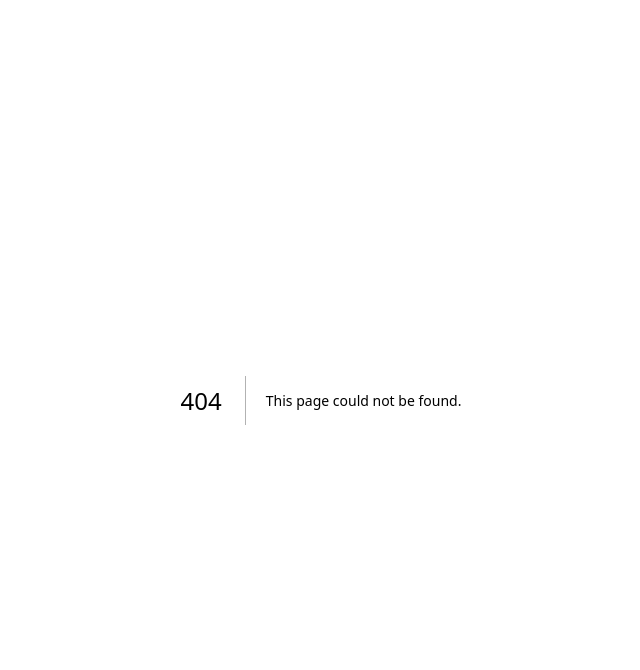
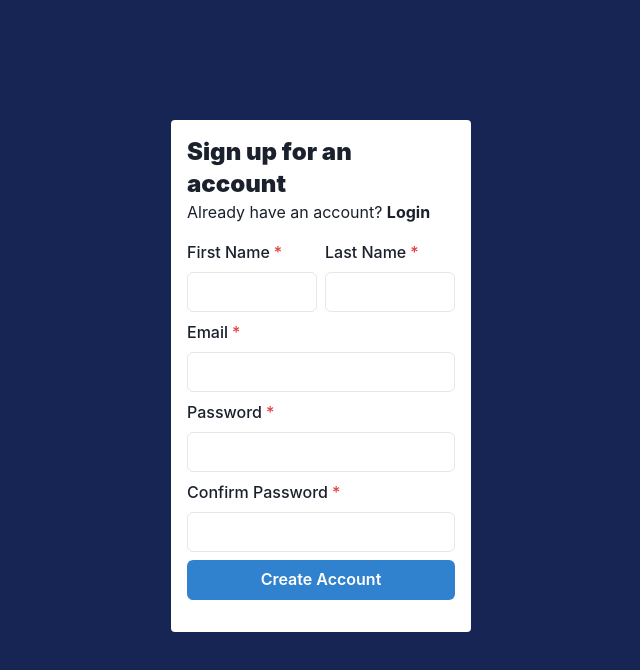
Before and after one commit to litmus-zhang/chat-app, a Next.js app: page /auth/signup in a window 1280 px wide. Before the commit this address had no page. Shown: the top 670 px of the page, without its empty margins (319-959 px from the left). Built offline with nearby package versions, Linux system fonts and the light colour scheme.

Commit message:
Auth page completed

```diff
--- a/pages/_app.tsx
+++ b/pages/_app.tsx
@@ -1,8 +1,13 @@
 import '../styles/globals.css'
-import type { AppProps } from 'next/app'
+import type {AppProps} from 'next/app'
+import {ChakraProvider} from "@chakra-ui/react";
 
 function MyApp({ Component, pageProps }: AppProps) {
-  return <Component {...pageProps} />
+    return (
+        <ChakraProvider>
+            <Component {...pageProps}/>
+        </ChakraProvider>
+    )
 }
 
 export default MyApp
--- /dev/null
+++ b/pages/auth/signin.tsx
@@ -0,0 +1,36 @@
+import Head from "next/head";
+import {Button, FormControl, FormLabel, Input,} from '@chakra-ui/react'
+import Link from "next/link";
+
+const Signin = () => {
+    return (
+        <div className="bg-blue-950 h-screen">
+            <Head>
+                <title>Login</title>
+            </Head>
+            <main className={'p-20'}>
+                <div className="bg-white p-4 w-[300px] p-4 mx-auto my-10 rounded shadow-green-600">
+                    <h1 className={"font-black text-2xl"}>Sign in to your account</h1>
+                    <p>Don&apos;t have an account? <Link href={"/auth/signup"}><strong>Sign Up!</strong></Link></p>
+                    <form className="flex flex-col gap-2 w-full py-4 ">
+                        <FormControl isRequired>
+                            <FormLabel>Email</FormLabel>
+                            <Input type={"email"}/>
+                        </FormControl>
+                        <FormControl isRequired>
+                            <FormLabel>Password</FormLabel>
+                            <Input type={"password"}/>
+                        </FormControl>
+                        <Button colorScheme={"blue"}>
+                            Sign In
+                        </Button>
+                    </form>
+                </div>
+
+            </main>
+
+        </div>
+    )
+}
+
+export default Signin
--- /dev/null
+++ b/pages/auth/signup.tsx
@@ -0,0 +1,52 @@
+import Head from "next/head";
+import {Button, FormControl, FormLabel, HStack, Input,} from '@chakra-ui/react'
+import Link from "next/link";
+
+const Signin = () => {
+    return (
+        <div className="bg-blue-950 h-screen">
+            <Head>
+                <title>Login</title>
+            </Head>
+            <main className={'p-20'}>
+                <div className="bg-white p-4 w-[300px] p-4 mx-auto my-10 rounded shadow-green-600">
+                    <h1 className={"font-black text-2xl"}>Sign up for an account</h1>
+                    <p>Already have an account? <Link href={"/auth/signin"}><strong>Login</strong></Link></p>
+                    <form className="flex flex-col gap-2 w-full py-4 ">
+
+                        <HStack>
+                            <FormControl isRequired>
+                                <FormLabel>First Name</FormLabel>
+                                <Input type={"text"}/>
+                            </FormControl>
+                            <FormControl isRequired>
+                                <FormLabel>Last Name</FormLabel>
+                                <Input type={"text"}/>
+                            </FormControl>
+
+                        </HStack>
+                        <FormControl isRequired>
+                            <FormLabel>Email</FormLabel>
+                            <Input type={"email"}/>
+                        </FormControl>
+                        <FormControl isRequired>
+                            <FormLabel>Password</FormLabel>
+                            <Input type={"password"}/>
+                        </FormControl>
+                        <FormControl isRequired>
+                            <FormLabel>Confirm Password</FormLabel>
+                            <Input type={"password"}/>
+                        </FormControl>
+                        <Button colorScheme={"blue"}>
+                            Create Account
+                        </Button>
+                    </form>
+                </div>
+
+            </main>
+
+        </div>
+    )
+}
+
+export default Signin
--- a/pages/index.tsx
+++ b/pages/index.tsx
@@ -1,71 +1,11 @@
 import type { NextPage } from 'next'
-import Head from 'next/head'
-import Image from 'next/image'
-import styles from '../styles/Home.module.css'
+
 
 const Home: NextPage = () => {
   return (
-    <div className={styles.container}>
-      <Head>
-        <title>Create Next App</title>
-        <meta name="description" content="Generated by create next app" />
-        <link rel="icon" href="/favicon.ico" />
-      </Head>
-
-      <main className={styles.main}>
-        <h1 className={styles.title}>
-          Welcome to <a href="https://nextjs.org">Next.js!</a>
-        </h1>
-
-        <p className={styles.description}>
-          Get started by editing{' '}
-          <code className={styles.code}>pages/index.tsx</code>
-        </p>
-
-        <div className={styles.grid}>
-          <a href="https://nextjs.org/docs" className={styles.card}>
-            <h2>Documentation &rarr;</h2>
-            <p>Find in-depth information about Next.js features and API.</p>
-          </a>
-
-          <a href="https://nextjs.org/learn" className={styles.card}>
-            <h2>Learn &rarr;</h2>
-            <p>Learn about Next.js in an interactive course with quizzes!</p>
-          </a>
-
-          <a
-            href="https://github.com/vercel/next.js/tree/canary/examples"
-            className={styles.card}
-          >
-            <h2>Examples &rarr;</h2>
-            <p>Discover and deploy boilerplate example Next.js projects.</p>
-          </a>
-
-          <a
-            href="https://vercel.com/new?utm_source=create-next-app&utm_medium=default-template&utm_campaign=create-next-app"
-            className={styles.card}
-          >
-            <h2>Deploy &rarr;</h2>
-            <p>
-              Instantly deploy your Next.js site to a public URL with Vercel.
-            </p>
-          </a>
-        </div>
-      </main>
-
-      <footer className={styles.footer}>
-        <a
-          href="https://vercel.com?utm_source=create-next-app&utm_medium=default-template&utm_campaign=create-next-app"
-          target="_blank"
-          rel="noopener noreferrer"
-        >
-          Powered by{' '}
-          <span className={styles.logo}>
-            <Image src="/vercel.svg" alt="Vercel Logo" width={72} height={16} />
-          </span>
-        </a>
-      </footer>
-    </div>
+      <div className="text-2xl font-bold">
+          Hello world
+      </div>
   )
 }
 
--- /dev/null
+++ b/postcss.config.js
@@ -0,0 +1,6 @@
+module.exports = {
+    plugins: {
+        tailwindcss: {},
+        autoprefixer: {},
+    },
+}
--- a/styles/globals.css
+++ b/styles/globals.css
@@ -1,26 +1,4 @@
-html,
-body {
-  padding: 0;
-  margin: 0;
-  font-family: -apple-system, BlinkMacSystemFont, Segoe UI, Roboto, Oxygen,
-    Ubuntu, Cantarell, Fira Sans, Droid Sans, Helvetica Neue, sans-serif;
-}
 
-a {
-  color: inherit;
-  text-decoration: none;
-}
-
-* {
-  box-sizing: border-box;
-}
-
-@media (prefers-color-scheme: dark) {
-  html {
-    color-scheme: dark;
-  }
-  body {
-    color: white;
-    background: black;
-  }
-}
+@tailwind base;
+@tailwind components;
+@tailwind utilities;
--- /dev/null
+++ b/tailwind.config.js
@@ -0,0 +1,15 @@
+/** @type {import('tailwindcss').Config} */
+module.exports = {
+    content: [
+        "./app/**/*.{js,ts,jsx,tsx,mdx}",
+        "./pages/**/*.{js,ts,jsx,tsx,mdx}",
+        "./components/**/*.{js,ts,jsx,tsx,mdx}",
+
+        // Or if using `src` directory:
+        "./src/**/*.{js,ts,jsx,tsx,mdx}",
+    ],
+    theme: {
+        extend: {},
+    },
+    plugins: [],
+}
```
Also changed, not shown: package.json (+7 -0 lines), 2 other files (tests, documents, lock files or other folders).
